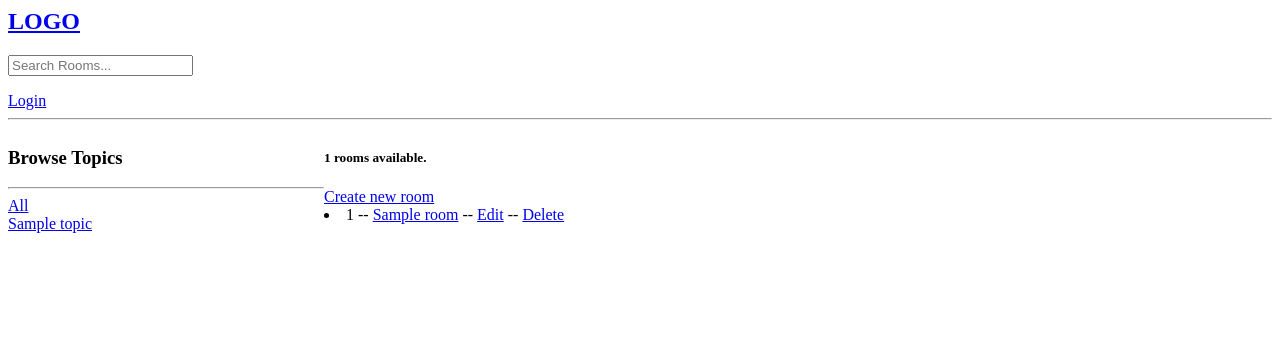
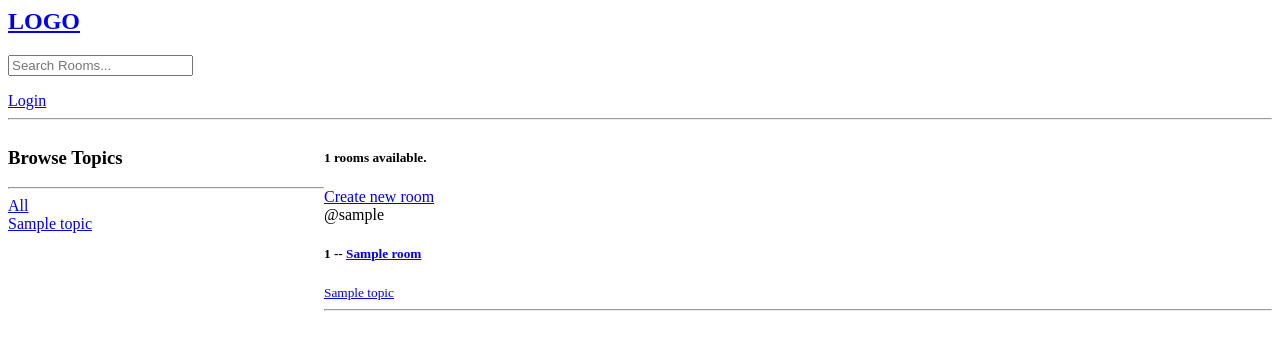
Before and after one commit to rukshan99/scholab, a Django app: page / in a window 1280 px wide. Shown: the top 350 px of the page. Run offline with Django 3.2, Linux system fonts and the light colour scheme; tables that the repository leaves empty hold one stand-in row (values such as "Sample post").

Commit message:
restrict unauthorized users from viewing edit and delete buttons

```diff
--- a/base/templates/base/home.html
+++ b/base/templates/base/home.html
@@ -27,9 +27,16 @@
 
         <div>
             {% for room in rooms %}
-            <li>{{room.id}} -- <a href="{% url 'room_view' room.id %}">{{room.name}}</a>
-                -- <a href="{% url 'update_room_view' room.id %}"> Edit</a>
-                -- <a href="{% url 'delete_room_view' room.id %}"> Delete</a></li>
+            <div>
+                {% if request.user == room.host %}
+                <a href="{% url 'update_room_view' room.id %}"> Edit</a>
+                <a href="{% url 'delete_room_view' room.id %}"> Delete</a></li>
+                {% endif %}
+                <span>@{{room.host.username}}</span>
+                <h5>{{room.id}} -- <a href="{% url 'room_view' room.id %}">{{room.name}}</h5>
+                <small>{{room.topic.name}}</small>
+                <hr>
+            </div>
             {% endfor %}
             </div>
     </div>
```
